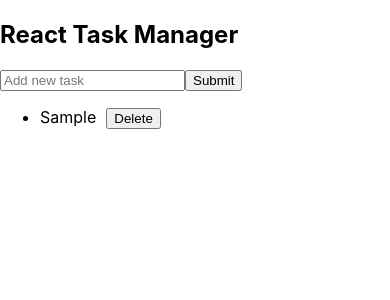
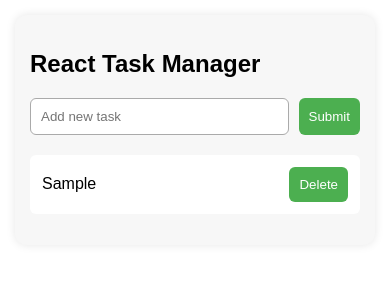
Before and after one commit to TusharKcode/web_development, a React (Create React App) app in the folder my-react-portfolio/: page / in a window 390 px wide. Both pictures are taken after typing "Sample" into the empty fields and a click on the button "Submit". Shown: the top 300 px of the page. Built offline with nearby package versions, Linux system fonts and the light colour scheme.

Commit message:
Updated UI in mini project

```diff
--- a/my-react-portfolio/src/App.css
+++ b/my-react-portfolio/src/App.css
@@ -1,38 +1,78 @@
 .App {
-  text-align: center;
+  max-width: 500px;
+  margin: 30px auto;
+  padding: 20px;
+  font-family: sans-serif;
+  background: #f7f7f7;
+  border-radius: 12px;
+  box-shadow: 0 0 10px rgba(0, 0, 0, 0.1);
 }
 
-.App-logo {
-  height: 40vmin;
-  pointer-events: none;
+h1{
+  text-align: center;
+  color: #333;
+  margin-bottom: 20px;
 }
 
-@media (prefers-reduced-motion: no-preference) {
-  .App-logo {
-    animation: App-logo-spin infinite 20s linear;
+form{
+  display: flex;
+  gap: 10px;
+  margin-bottom: 20px;
+}
+
+input[type="text"]{
+  flex: 1;
+  padding: 10px;
+  border: 1px solid #aaa;
+  border-radius: 6px;
+}
+
+button{
+  padding: 10px 16px;
+  background-color: #4CAF50;
+  color: white;
+  border: none;
+  border-radius: 6px;
+  cursor: pointer;
+  transition: background 0.2s ease-in-out;
+}
+
+button:hover{
+  background-color: #45a049;
+}
+
+ul{
+  list-style: none;
+  padding: 0;
+}
+
+li{
+  background: #fff;
+  margin-bottom: 10px;
+  padding: 12px;
+  border-radius: 6px;
+  display: flex;
+  justify-content: space-between;
+  align-items: center;
+  transition: background 0.3s ease;
+}
+
+li:hover{
+  background: #f0f0f0;
+}
+
+li.completed{
+  text-decoration: line-through;
+  color: gray;
+}
+
+@media(max-width: 600px) {
+  .App{
+    margin: 15px;
+    padding: 15px;
+  }
+
+  button{
+    padding: 10px;
   }
 }
-
-.App-header {
-  background-color: #282c34;
-  min-height: 100vh;
-  display: flex;
-  flex-direction: column;
-  align-items: center;
-  justify-content: center;
-  font-size: calc(10px + 2vmin);
-  color: white;
-}
-
-.App-link {
-  color: #61dafb;
-}
-
-@keyframes App-logo-spin {
-  from {
-    transform: rotate(0deg);
-  }
-  to {
-    transform: rotate(360deg);
-  }
-}
--- a/my-react-portfolio/src/App.js
+++ b/my-react-portfolio/src/App.js
@@ -1,4 +1,5 @@
 import {useState } from "react";
+import "./App.css";
 import TaskForm from "./components/TaskForm";
 import TaskList from "./components/TaskList";
 
--- a/my-react-portfolio/src/components/TaskItem.js
+++ b/my-react-portfolio/src/components/TaskItem.js
@@ -1,13 +1,10 @@
 function TaskItem({ task, onDelete, onToggle }){
     return(
-        <li style={{
-            textDecoration: task.completed ? "line-through" : "Done",
-            color: task.completed ? "gray" : "black"
-        }}>
-            <span onClick={() => onToggle(task.id)} style={{cursor: "pointer"}}>
+        <li className={task.completed ? "completed" : ""}>
+            <span onClick={() => onToggle(task.id)}>
                 {task.text}
             </span>
-            <button onClick={() => onDelete(task.id)} style={{marginLeft: "10px"}}>
+            <button onClick={() => onDelete(task.id)}>
                 Delete
             </button>
         </li>
```
